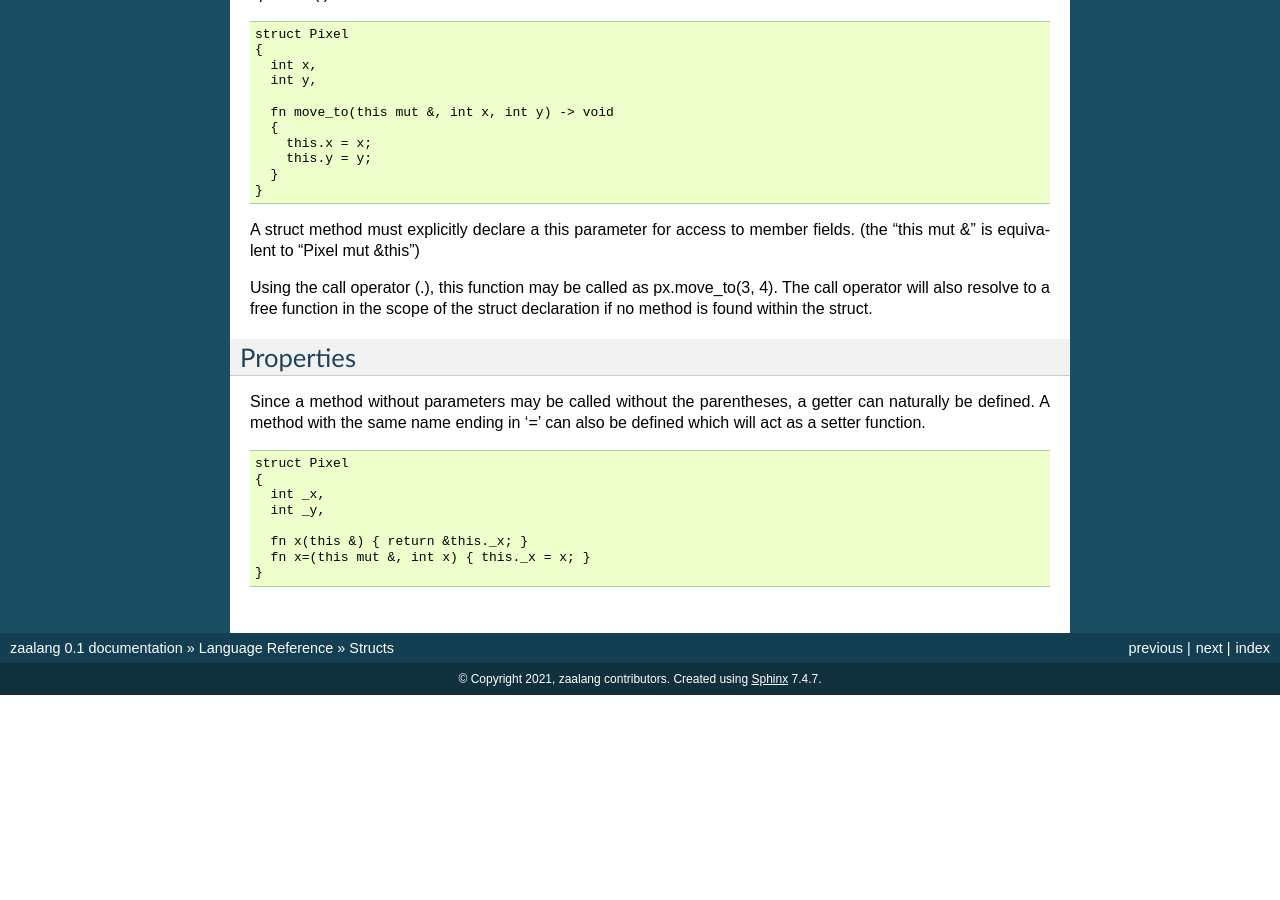
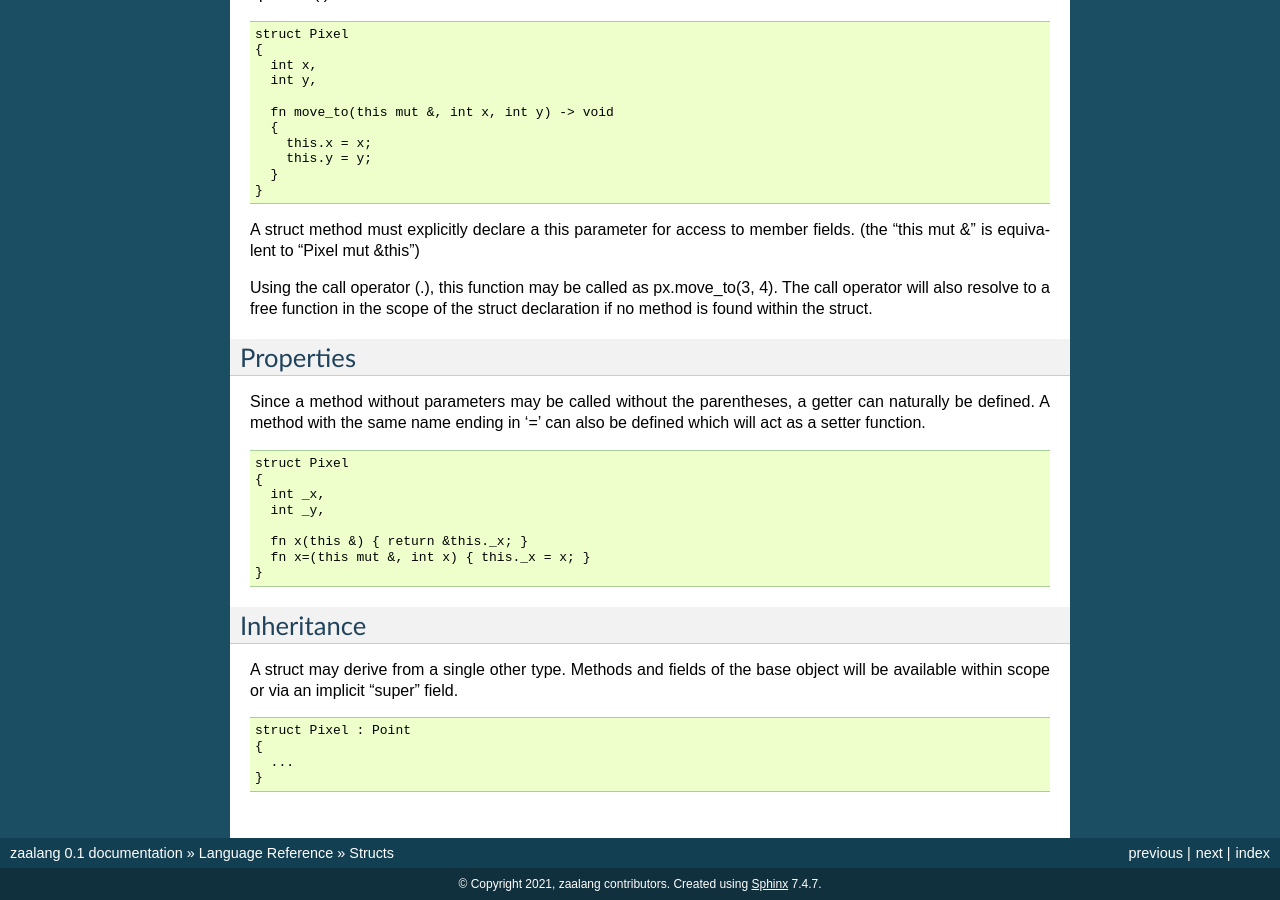
Before and after one commit to zaalang/docs, a Sphinx documentation site: the page built from docs/language/structs.rst, in a window 1280 px wide and 900 px high, scrolled down 742 px. Built offline with Sphinx 7.4.7, drawn with Linux system fonts in a browser that asks for light colours; before the commit the page ends 1437 px from its top, so only the background shows below that.

Commit message:
Update structs.rst

```diff
--- a/docs/language/structs.rst
+++ b/docs/language/structs.rst
@@ -76,3 +76,15 @@ also be defined which will act as a setter function.
     fn x(this &) { return &this._x; }
     fn x=(this mut &, int x) { this._x = x; }
   }
+
+Inheritance
+-----------
+
+A struct may derive from a single other type. Methods and fields of the base object will be available within scope or via an implicit "super" field.
+
+.. code-block:: zaalang
+
+  struct Pixel : Point
+  {
+    ...
+  }
```
